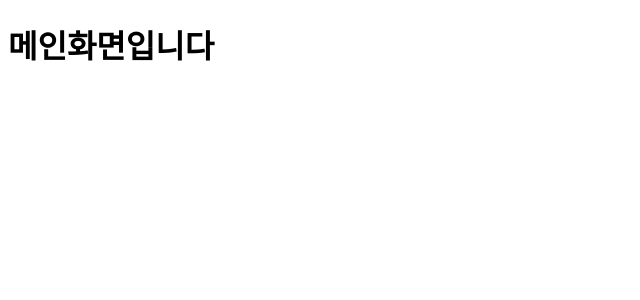
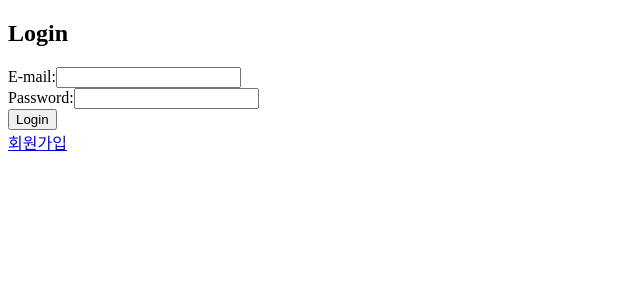
Before and after one commit to Recyclingbottle/toy-project, a React (Create React App) app in the folder frontend/: page / in a window 1280 px wide. Shown: the top 300 px of the page, without its empty margins (0-640 px from the left). Built offline with nearby package versions, Linux system fonts and the light colour scheme.

Commit message:
FE - 로그인(서버 연결 확인) & 회원가입(서버 연결 확인 안함)

```diff
--- a/frontend/src/actions/authActions.js
+++ b/frontend/src/actions/authActions.js
@@ -4,12 +4,13 @@
 export const LOGIN_SUCCESS = 'LOGIN_SUCCESS';
 export const LOGOUT = 'LOGOUT';
 
-// Action creators
-export const loginSuccess = (userData) => ({
+export const loginSuccess = (userData, token) => ({
     type: LOGIN_SUCCESS,
-    payload: userData,
+    payload: {
+        userData,
+        token, // 토큰 추가
+    },
 });
-
 export const logout = () => ({
     type: LOGOUT
 });
--- a/frontend/src/components/App.js
+++ b/frontend/src/components/App.js
@@ -1,10 +1,23 @@
+// App.js
+
 import React from 'react';
+import { BrowserRouter as Router, Route, Routes } from 'react-router-dom';
+import { useSelector } from 'react-redux';
+import LoginComponent from './LoginComponent';
+import SignUpComponent from './SignUpComponent';
+import MainPageComponent from './MainPageComponent';
 
 function App() {
+  const isAuthenticated = useSelector(state => state.auth.isAuthenticated);
+
   return (
-    <div className="App">
-      <h1>메인화면입니다</h1>
-    </div>
+    <Router>
+      <Routes>
+        <Route path="/login" element={<LoginComponent />} />
+        <Route path="/signup" element={<SignUpComponent />} />
+        <Route path="/" element={isAuthenticated ? <MainPageComponent /> : <LoginComponent />} />
+      </Routes>
+    </Router>
   );
 }
 
--- /dev/null
+++ b/frontend/src/components/LoginComponent.js
@@ -0,0 +1,68 @@
+import React, { useState } from 'react';
+import { Link } from 'react-router-dom';
+
+import { useDispatch } from 'react-redux';
+import { loginSuccess } from '../actions/authActions';
+
+function LoginComponent() {
+    const dispatch = useDispatch();
+    const [email, setEmail] = useState('');
+    const [password, setPassword] = useState('');
+
+    const handleLogin = async (e) => {
+        e.preventDefault();
+
+        // 서버에 요청을 보내고 토큰을 받아온다 (axios 또는 fetch를 사용하여 구현)
+        const response = await fetch('http://localhost:5000/auth/login', {
+            method: 'POST',
+            headers: {
+                'Content-Type': 'application/json',
+            },
+            body: JSON.stringify({ email, password }),
+        });
+
+        if (response.ok) {
+            const data = await response.json();
+
+            // 토큰을 Redux 스토어에 저장
+            dispatch(loginSuccess(data.userData, data.token));
+        } else {
+            // 로그인 실패 처리
+            console.error('로그인 실패');
+        }
+    };
+
+    return (
+        <div>
+            <h2>Login</h2>
+            <form onSubmit={handleLogin}>
+                <div>
+                    <label>E-mail:</label>
+                    <input
+                        type="text"
+                        name="email"
+                        value={email}
+                        onChange={(e) => setEmail(e.target.value)}
+                    />
+                </div>
+                <div>
+                    <label>Password:</label>
+                    <input
+                        type="password"
+                        name="password"
+                        value={password}
+                        onChange={(e) => setPassword(e.target.value)}
+                    />
+                </div>
+                <div>
+                    <button type="submit">Login</button>
+                </div>
+                <div>
+                    <Link to="/signup">회원가입</Link>
+                </div>
+            </form>
+        </div>
+    );
+}
+
+export default LoginComponent;
--- /dev/null
+++ b/frontend/src/components/MainPageComponent.js
@@ -0,0 +1,12 @@
+import React from 'react';
+//메인 페이지
+function MainPageComponent() {
+    return (
+        <div>
+            <h2>메인화면입니다</h2>
+
+        </div>
+    );
+}
+
+export default MainPageComponent;
--- /dev/null
+++ b/frontend/src/components/SignUpComponent.js
@@ -0,0 +1,99 @@
+// SignUpComponent.js
+
+import React, { useState } from 'react';
+
+function SignUpComponent() {
+    const [email, setEmail] = useState('');
+    const [password, setPassword] = useState('');
+    const [fullName, setFullName] = useState('');
+    const [nickname, setNickname] = useState('');
+    const [phoneNumber, setPhoneNumber] = useState('');
+
+    const handleSignUp = async (e) => {
+        e.preventDefault();
+
+        // 회원가입 요청을 보낼 데이터 객체 생성
+        const userData = {
+            email,
+            password,
+            full_name: fullName,
+            nickname,
+            phone_number: phoneNumber,
+        };
+
+        // 서버에 회원가입 요청
+        const response = await fetch('http://localhost:5000/auth/register', {
+            method: 'POST',
+            headers: {
+                'Content-Type': 'application/json',
+            },
+            body: JSON.stringify(userData),
+        });
+
+        if (response.ok) {
+            // 회원가입 성공 처리
+            console.log('회원가입 성공');
+        } else {
+            // 회원가입 실패 처리
+            console.error('회원가입 실패');
+        }
+    };
+
+    return (
+        <div>
+            <h2>Sign Up</h2>
+            <form onSubmit={handleSignUp}>
+                <div>
+                    <label>이메일:</label>
+                    <input
+                        type="text"
+                        name="email"
+                        value={email}
+                        onChange={(e) => setEmail(e.target.value)}
+                    />
+                </div>
+                <div>
+                    <label>비밀번호:</label>
+                    <input
+                        type="password"
+                        name="password"
+                        value={password}
+                        onChange={(e) => setPassword(e.target.value)}
+                    />
+                </div>
+                <div>
+                    <label>성명:</label>
+                    <input
+                        type="text"
+                        name="full_name"
+                        value={fullName}
+                        onChange={(e) => setFullName(e.target.value)}
+                    />
+                </div>
+                <div>
+                    <label>닉네임:</label>
+                    <input
+                        type="text"
+                        name="nickname"
+                        value={nickname}
+                        onChange={(e) => setNickname(e.target.value)}
+                    />
+                </div>
+                <div>
+                    <label>Phone Number:</label>
+                    <input
+                        type="text"
+                        name="phone_number"
+                        value={phoneNumber}
+                        onChange={(e) => setPhoneNumber(e.target.value)}
+                    />
+                </div>
+                <div>
+                    <button type="submit">Sign Up</button>
+                </div>
+            </form>
+        </div>
+    );
+}
+
+export default SignUpComponent;
--- a/frontend/src/index.js
+++ b/frontend/src/index.js
@@ -1,16 +1,12 @@
 import React from 'react';
-import ReactDOM from 'react-dom/client';
+import ReactDOM from 'react-dom';
 import App from './components/App';
-import reportWebVitals from './reportWebVitals';
+import { Provider } from 'react-redux';
+import store from './store'
 
-const root = ReactDOM.createRoot(document.getElementById('root'));
-root.render(
-  <React.StrictMode>
+ReactDOM.render(
+  <Provider store={store}>
     <App />
-  </React.StrictMode>
+  </Provider>,
+  document.getElementById('root')
 );
-
-// If you want to start measuring performance in your app, pass a function
-// to log results (for example: reportWebVitals(console.log))
-// or send to an analytics endpoint. Learn more: https://bit.ly/CRA-vitals
-reportWebVitals();
--- a/frontend/src/reducers/authReducer.js
+++ b/frontend/src/reducers/authReducer.js
@@ -1,17 +1,21 @@
 // reducers/authReducer.js
+import { LOGIN_SUCCESS, LOGOUT } from '../actions/authActions';
 
 const initialState = {
     isAuthenticated: false,
-    user: null
+    user: null,
+    token: null, // 토큰 추가
 };
 
 export const authReducer = (state = initialState, action) => {
     switch (action.type) {
         case LOGIN_SUCCESS:
+            const { userData, token } = action.payload;
             return {
                 ...state,
                 isAuthenticated: true,
-                user: action.payload
+                user: userData,
+                token, // 토큰 저장
             };
         case LOGOUT:
             return initialState;
@@ -19,3 +23,4 @@ export const authReducer = (state = initialState, action) => {
             return state;
     }
 };
+export default authReducer;
```
